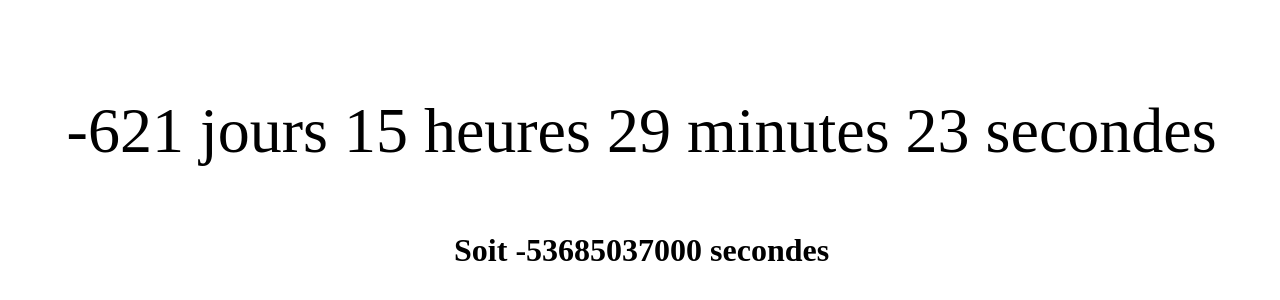
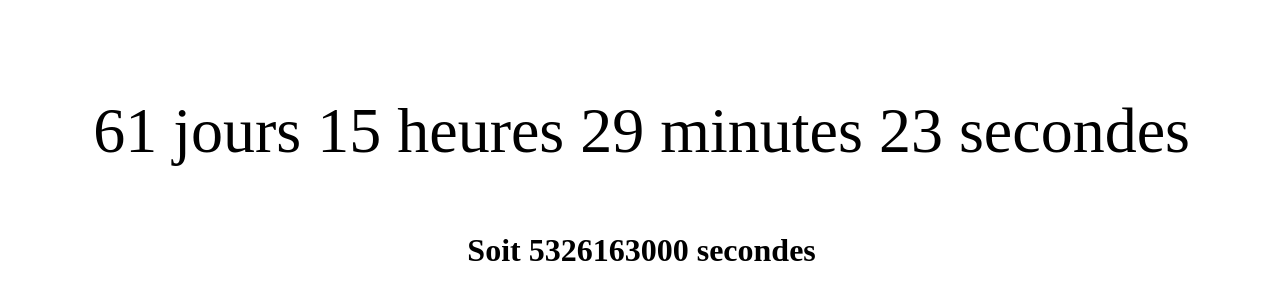
Before and after one commit to aaryswastaken/aaryswastaken.github.io, a plain HTML site: page index.html in a window 1280 px wide. Shown: the part 170-470 px from the top of the page. Drawn offline with Linux system fonts and the light colour scheme.

Commit message:
Update index.html

```diff
--- a/index.html
+++ b/index.html
@@ -19,7 +19,7 @@
         <p id="seconds" style="font-size: 2em; font-weight: bold;">Soit 75314.920 secondes</p>
     </div>
     <script>
-        const target = Date.parse("13 Jul 2023 10:45:00 GMT+02")
+        const target = Date.parse("26 May 2025 10:45:00 GMT+02")
         function refresh() {
             let now = Date.now()
             let diff = new Date(target-now);
```
